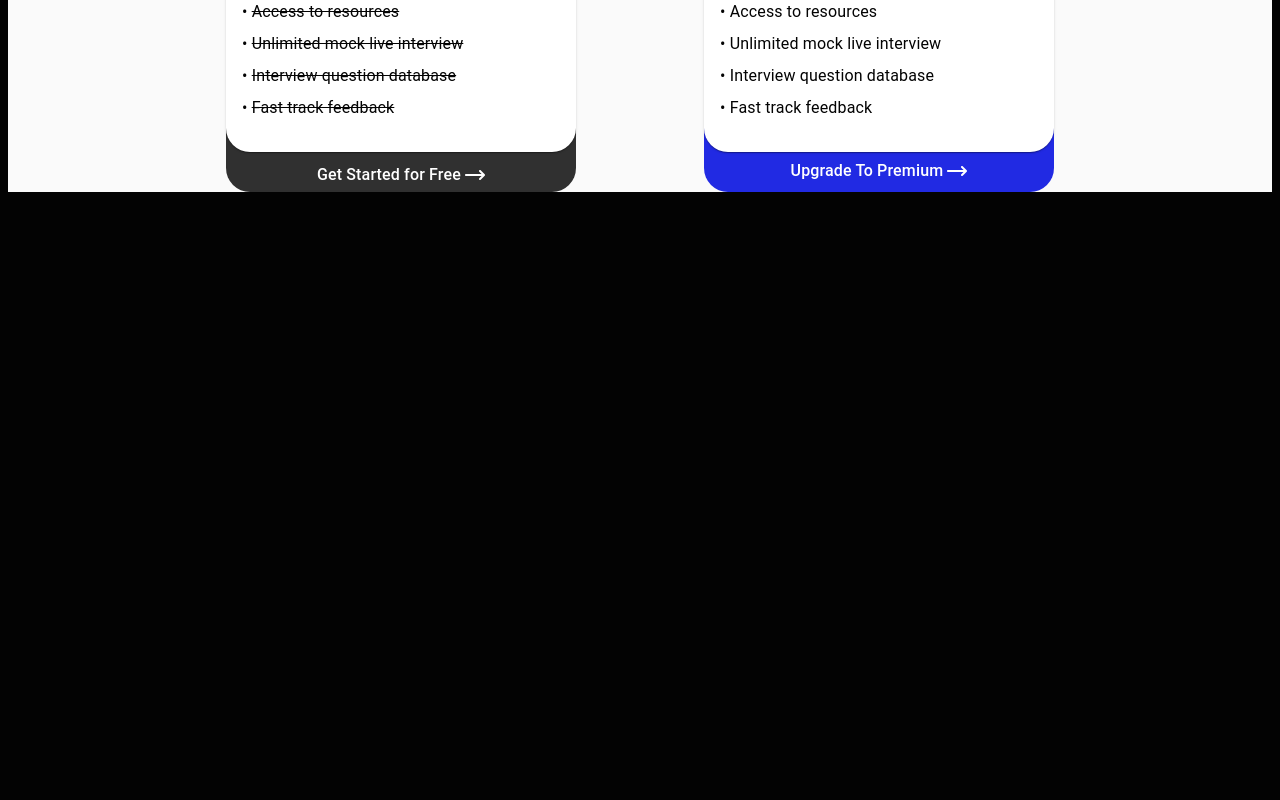
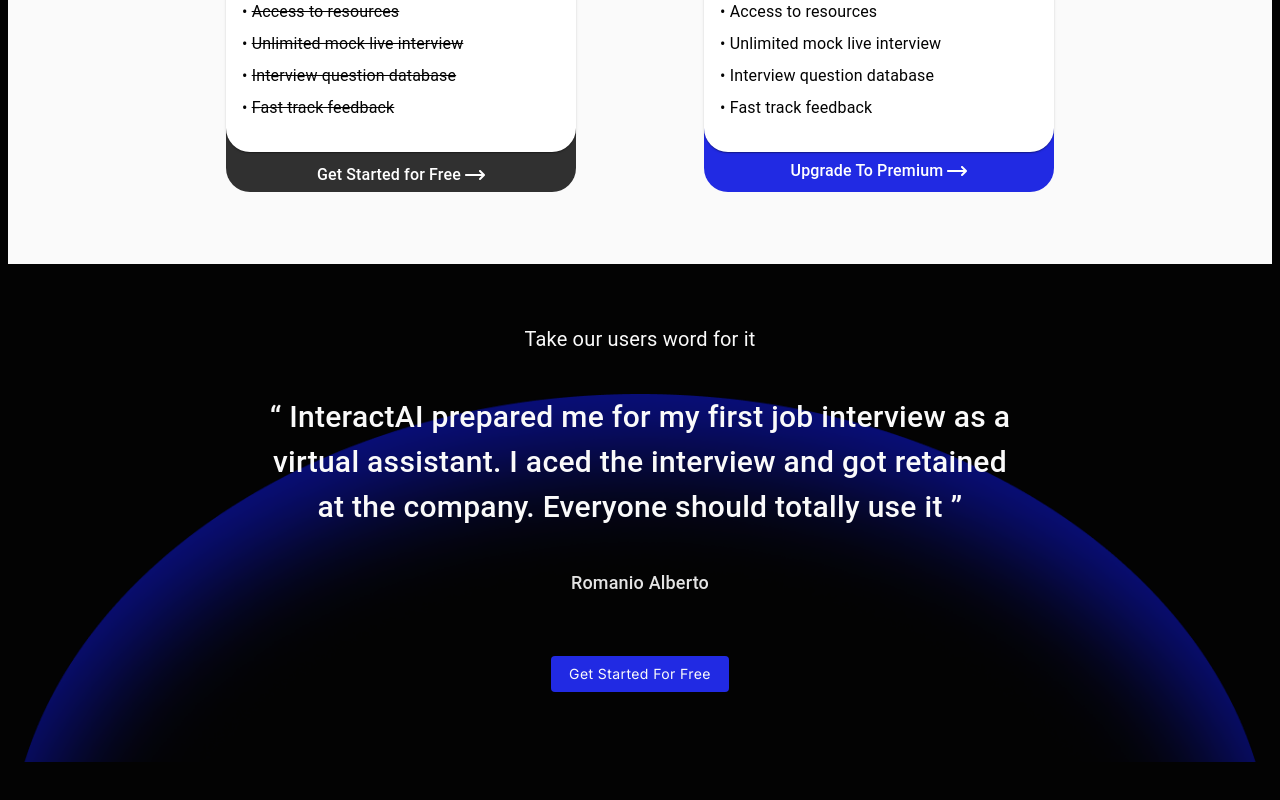
Before and after one commit to ethiago007/blueAce, a React (Vite) app: page / in a window 1280 px wide. Shown: the part 3485-4285 px from the top of the page. Before the commit the page ends 3685 px from the top, so only its background shows below. Built offline with nearby package versions, Linux system fonts and the light colour scheme.

Commit message:
done with review, i guess

```diff
--- a/src/App.css
+++ b/src/App.css
@@ -43,6 +43,7 @@
   width: 250px;
 }
 
+
 @media (max-width: 400px) {
   .robot {
     width: 270px;
@@ -54,10 +55,12 @@
   .responsive-div {
     width: 350px;
   }
+
 }
 
 @media (min-width: 960px) {
   .responsive-div {
     width: 350px;
   }
+
 }
--- a/src/App.jsx
+++ b/src/App.jsx
@@ -6,6 +6,8 @@
 import VerticalStepperLayout from './component/how';
 import PriceCard from './component/pricing';
 import { Box } from '@mui/material';
+import Reviews from './component/reviews';
+import Reviews2 from './component/reviewmain';
 import './App.css'
 import '@fontsource/inter';
 
@@ -25,7 +27,8 @@
       <VerticalStepperLayout />
       </Box>
       <PriceCard />
-
+      <Reviews />
+      <Reviews2 />
 
     </>
   )
--- /dev/null
+++ b/src/component/reviewmain.jsx
@@ -0,0 +1,96 @@
+import React from "react";
+import { Box, Typography, Button } from "@mui/material";
+
+function Reviews2() {
+  return (
+    <>
+      <Box
+        sx={{
+          display: "block",
+          justifyContent: "center",
+          fontFamily: "Inter, sans-serif",
+          color: "#FAFAFA",
+          backgroundImage: "url('/Ellipse 99.png')",
+          backgroundPosition: "top center",
+          backgroundRepeat: "no-repeat",
+          backgroundSize: "contain",
+          height: "50vh",
+          width: "100%"
+        }}
+      >
+        <Box
+          sx={{
+            color: "#FAFAFA",
+            textAlign: "center",
+            fontFamily: "Inter, sans-serif",
+            display: "flex",
+            justifyContent: "center",
+          }}
+        >
+          <Typography
+            sx={{
+              display: "flex",
+              justifyContent: "center",
+              color: "#FAFAFA",
+              fontWeight: 500,
+              textAlign: "center",
+              width: { xs: "100%", sm: "70%", md: "60%" },
+              fontSize: { xs: "17px", sm: "20px", md: "30px" },
+              paddingLeft: {xs: 3, sm: 5},
+              paddingRight: {xs: 3, sm: 5}
+            }}
+          >
+            “ InteractAI prepared me for my first job interview as a virtual
+            assistant. I aced the interview and got retained at the company.
+            Everyone should totally use it ”
+          </Typography>
+        </Box>
+        <br />
+        <br />
+        <Box>
+          <Typography
+            sx={{
+              display: "flex",
+              justifyContent: "center",
+              color: "#E4E4E4",
+              fontWeight: 500,
+              textAlign: "center",
+              fontSize: { xs: "10px", sm: "12px", md: "18px" },
+            }}
+          >
+            Romanio Alberto
+          </Typography>
+        </Box>
+        <br />
+        <br />
+        <br />
+        <Box
+          sx={{
+            display: "flex",
+            justifyContent: "center",
+          }}
+        >
+          <Button
+            sx={{
+              backgroundColor: "#212AE3",
+              color: "#FAFAFA",
+              textTransform: "initial",
+              fontFamily: "Inter, sans-serif",
+              paddingLeft: "18px",
+              paddingRight: "18px"
+            }}
+          >
+            {" "}
+            Get Started For Free{" "}
+          </Button>
+        </Box>
+        <br />
+        <br />
+        <br />
+
+      </Box>
+    </>
+  );
+}
+
+export default Reviews2;
--- a/src/component/reviews.jsx
+++ b/src/component/reviews.jsx
@@ -0,0 +1,34 @@
+import React from "react";
+import { Box, Typography } from "@mui/material";
+
+function Reviews() {
+  return (
+    <>
+      <Box
+        sx={{
+          display: "block",
+          justifyContent: "center",
+          fontFamily: "Inter, sans-serif",
+          color: "#FAFAFA",
+          mb: 5
+        }}
+      >
+        <br />
+        <br />
+        <br />
+        <Typography
+          sx={{
+            display: "flex",
+            justifyContent: "center",
+            fontSize: "20px",
+            color: "#FAFAFA",
+          }}
+        >
+          Take our users word for it
+        </Typography>
+      </Box>
+    </>
+  );
+}
+
+export default Reviews;
--- a/src/component/text.jsx
+++ b/src/component/text.jsx
@@ -1,32 +1,77 @@
 import React from "react";
-import {
-    Box,
-    Typography,
-    Button
-} from '@mui/material';
-import '../App.css'
+import { Box, Typography, Button } from "@mui/material";
+import "../App.css";
 
 function TextBig() {
   return (
     <>
       <Box>
-            <Box sx={{ color: '#FAFAFA', textAlign: 'center', fontFamily: 'Inter, sans-serif', display: 'flex', justifyContent: 'center' }}>
-                <Typography sx={{ width: { xs: '100%', sm: '100%', md: '50%' }, fontSize: { xs: '25px', sm: '30px', md: '40px' } }}>Ace Your Next <span className="inter">Interview</span> with our AI-Powered Mock Sessions</Typography>
+        <Box
+          sx={{
+            color: "#FAFAFA",
+            textAlign: "center",
+            fontFamily: "Inter, sans-serif",
+            display: "flex",
+            justifyContent: "center",
+          }}
+        >
+          <Typography
+            sx={{
+              width: { xs: "100%", sm: "100%", md: "50%" },
+              fontSize: { xs: "25px", sm: "30px", md: "40px" },
+            }}
+          >
+            Ace Your Next <span className="inter">Interview</span> with our
+            AI-Powered Mock Sessions
+          </Typography>
         </Box>
         <br></br>
-            <Box sx={{ color: '#FAFAFA', textAlign: 'center', fontFamily: 'Inter, sans-serif', display: 'flex', justifyContent: 'center' }}>
-
-                <Typography sx={{ width: { xs: '100%', sm: '100%', md: '60%' }, fontSize: { xs: '12px', sm: '17px', md: '20px' } }} >Prepare confidently with personalized mock Interviews, real-time feedback, and actionable insights</Typography>
+        <Box
+          sx={{
+            color: "#FAFAFA",
+            textAlign: "center",
+            fontFamily: "Inter, sans-serif",
+            display: "flex",
+            justifyContent: "center",
+          }}
+        >
+          <Typography
+            sx={{
+              width: { xs: "100%", sm: "100%", md: "60%" },
+              fontSize: { xs: "12px", sm: "17px", md: "20px" },
+            }}
+          >
+            Prepare confidently with personalized mock Interviews, real-time
+            feedback, and actionable insights
+          </Typography>
         </Box>
         <br></br>
-            <Box sx={{ color: '#FAFAFA', textAlign: 'center', fontFamily: 'Inter, sans-serif', display: 'flex', justifyContent: 'center' }}>
-
-                <Button sx={{ backgroundColor: '#212AE3', color: '#FAFAFA', textTransform: 'initial', width: '130px' }}> Get Started </Button>
+        <Box
+          sx={{
+            color: "#FAFAFA",
+            textAlign: "center",
+            fontFamily: "Inter, sans-serif",
+            display: "flex",
+            justifyContent: "center",
+          }}
+        >
+          <Button
+            sx={{
+              backgroundColor: "#212AE3",
+              color: "#FAFAFA",
+              textTransform: "initial",
+              width: "130px",
+            }}
+          >
+            {" "}
+            Get Started{" "}
+          </Button>
         </Box>
-            <br></br><br></br>
+        <br></br>
+        <br></br>
       </Box>
     </>
-    )
+  );
 }
 
 export default TextBig;
```
Also changed, not shown: src/component/navbar.jsx (+108 -39 lines), src/component/pricing.jsx (+6 -1 lines). Lines whose indentation alone changed are shown as unchanged.
